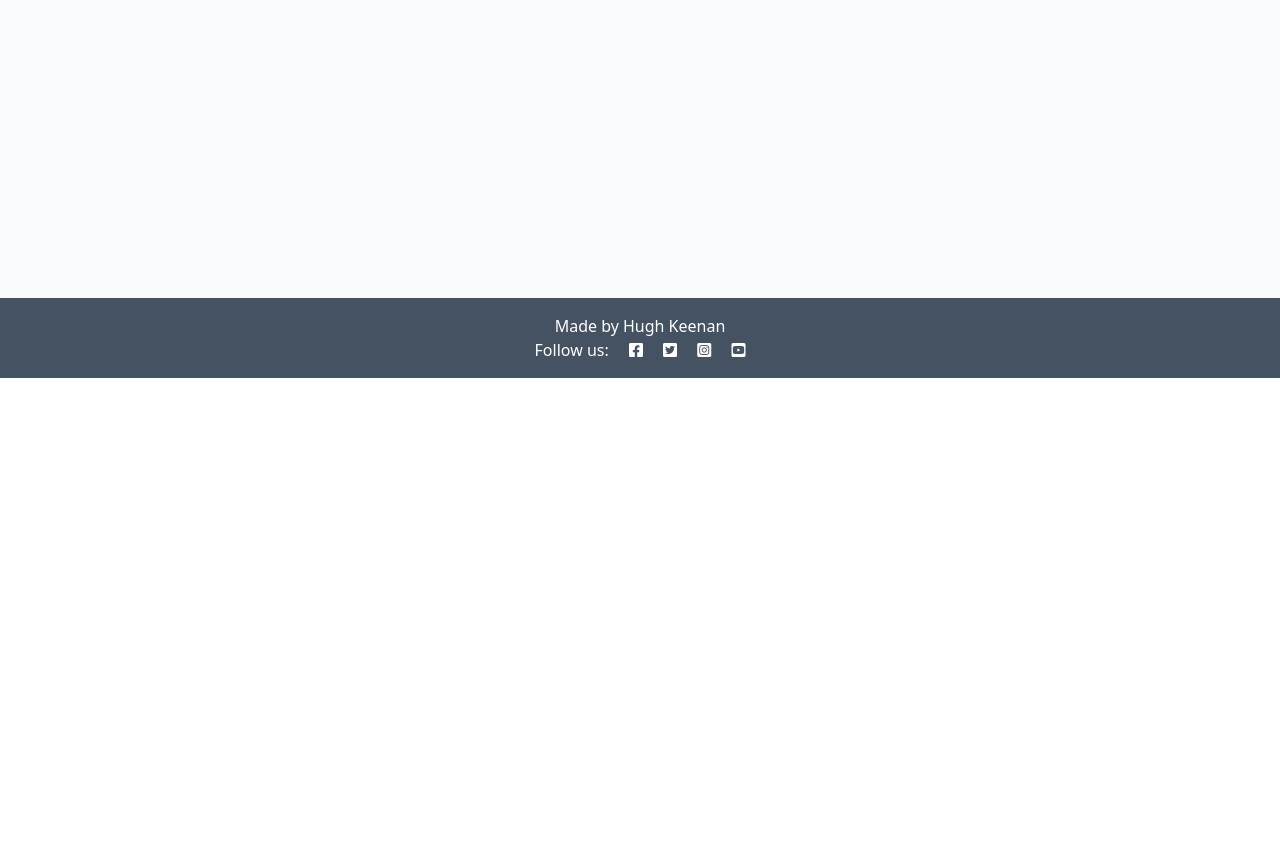
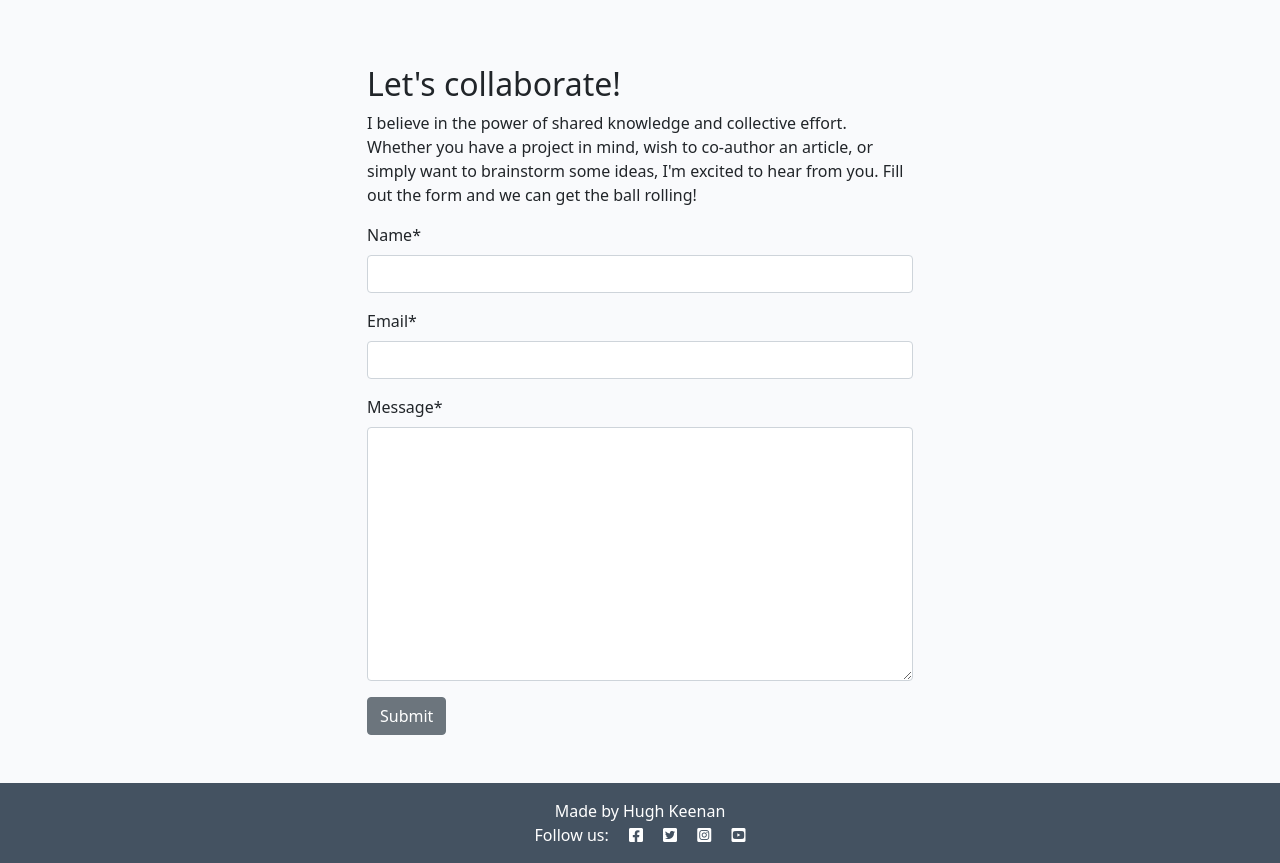
Before and after one commit to HughKeenan/django-blog, a Django app: page /about/ in a window 1280 px wide. Shown: the part 422-1285 px from the top of the page. Before the commit the page ends 800 px from the top, so only its background shows below. Run offline with Django 4.2, Linux system fonts and the light colour scheme; data that the repository does not hold is empty; some libraries are stand-ins or nearby versions.

Commit message:
add form for potential collaborators

```diff
--- /dev/null
+++ b/about/forms.py
@@ -0,0 +1,8 @@
+from .models import CollaborateRequest
+from django import forms
+
+
+class CollaborateForm(forms.ModelForm):
+    class Meta:
+        model = CollaborateRequest
+        fields = ('name','email','message',)
--- a/about/models.py
+++ b/about/models.py
@@ -1,6 +1,8 @@
 from django.db import models
 
 # Create your models here.
+
+
 class About(models.Model):
     title = models.CharField(max_length=200)
     updated_on = models.DateTimeField(auto_now=True)
@@ -8,3 +10,13 @@ class About(models.Model):
 
     def __str__(self):
         return self.title
+
+
+class CollaborateRequest(models.Model):
+    name = models.CharField(max_length=200)
+    email = models.EmailField()
+    message = models.TextField()
+    read = models.BooleanField(default=False)
+
+    def __str__(self):
+        return f"Collaboration request from {self.name}"
--- a/about/templates/about/about.html
+++ b/about/templates/about/about.html
@@ -1,15 +1,15 @@
 {% extends 'base.html' %}
+{% load static %}
+{% load crispy_forms_tags %}
+
 {% block content %}
-{% load static %}
 <div class="container mt-5">
     <div class="row">
-    <div class="col-4 text-center">
-      <img src="{% static 'images/nobody.jpg' %}" width="75%" />
+        <div class="col-12 col-md-4 text-center">
+            <img src="{% static 'images/nobody.jpg' %}" width="75%">
         </div>
-    <div class="col-8">
-      <!-- Title goes between these h2 tags -->
+        <div class="col-12 col-md-8">
             <h2>{{ about.title }}</h2>
-      <!-- Content goes directly underneath this -->
             {{ about.content | safe }}
         </div>
     </div>
@@ -20,5 +20,25 @@
           <p class="text-end"><em>Updated on: {{ about.updated_on }}</em></p>
         </div>
     </div>
+    <div class="row justify-content-center">
+        <div class="col-12 col-md-6 my-5">
+            <h2>Let's collaborate!</h2>
+            <p>I believe in the power of shared knowledge and collective effort.
+                Whether you have a project in mind, wish to co-author
+                an article, or simply want to brainstorm some ideas,
+                I'm excited to hear from you. Fill out the form
+                and we can get the ball rolling!</p>
+
+            <!-- add your form here. Your submit button should
+                                have the classes of btn, btn-secondary -->
+                    <form method="post">
+                    {{ collaborate_form | crispy }}
+                    {% csrf_token %}
+                    <button class = "btn btn-secondary" type="submit"
+                        class="btn btn-signup btn-lg">Submit</button>
+                    </form>
+                </div>
+        </div>
+    </div>
 </div>
 {% endblock content %}
--- a/about/views.py
+++ b/about/views.py
@@ -1,5 +1,6 @@
 from django.shortcuts import render
 from .models import About
+from .forms import CollaborateForm
 
 # Create your views here.
 def about_me(request):
@@ -7,9 +8,11 @@ def about_me(request):
     Renders the About page
     """
     about = About.objects.all().order_by('-updated_on').first()
+    collaborate_form = CollaborateForm()
 
     return render(
         request,
         "about/about.html",
-        {"about": about},
+        {"about": about,
+        "collaborate_form": collaborate_form},
     )
```
Also changed, not shown: about/admin.py (+14 -1 lines), about/migrations/0003_collaboraterequest.py (added). Lines whose indentation alone changed are shown as unchanged.
